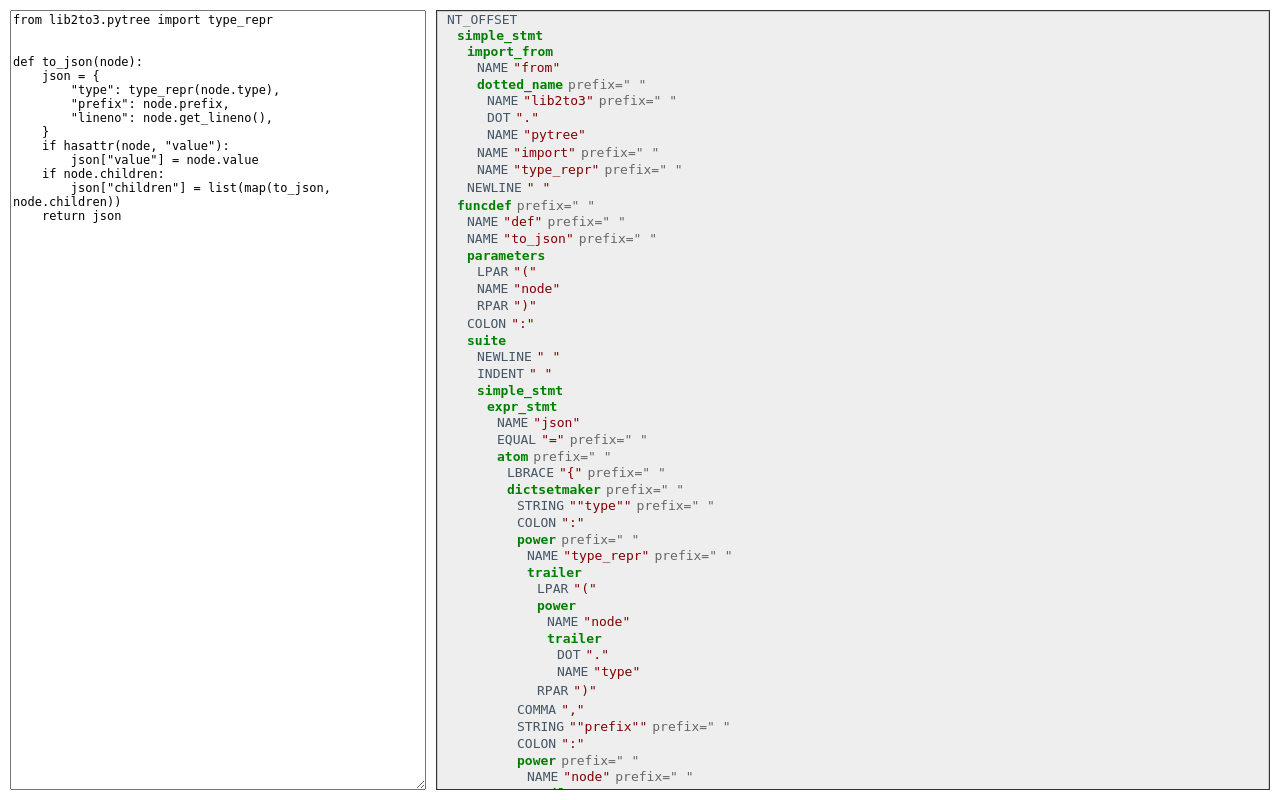
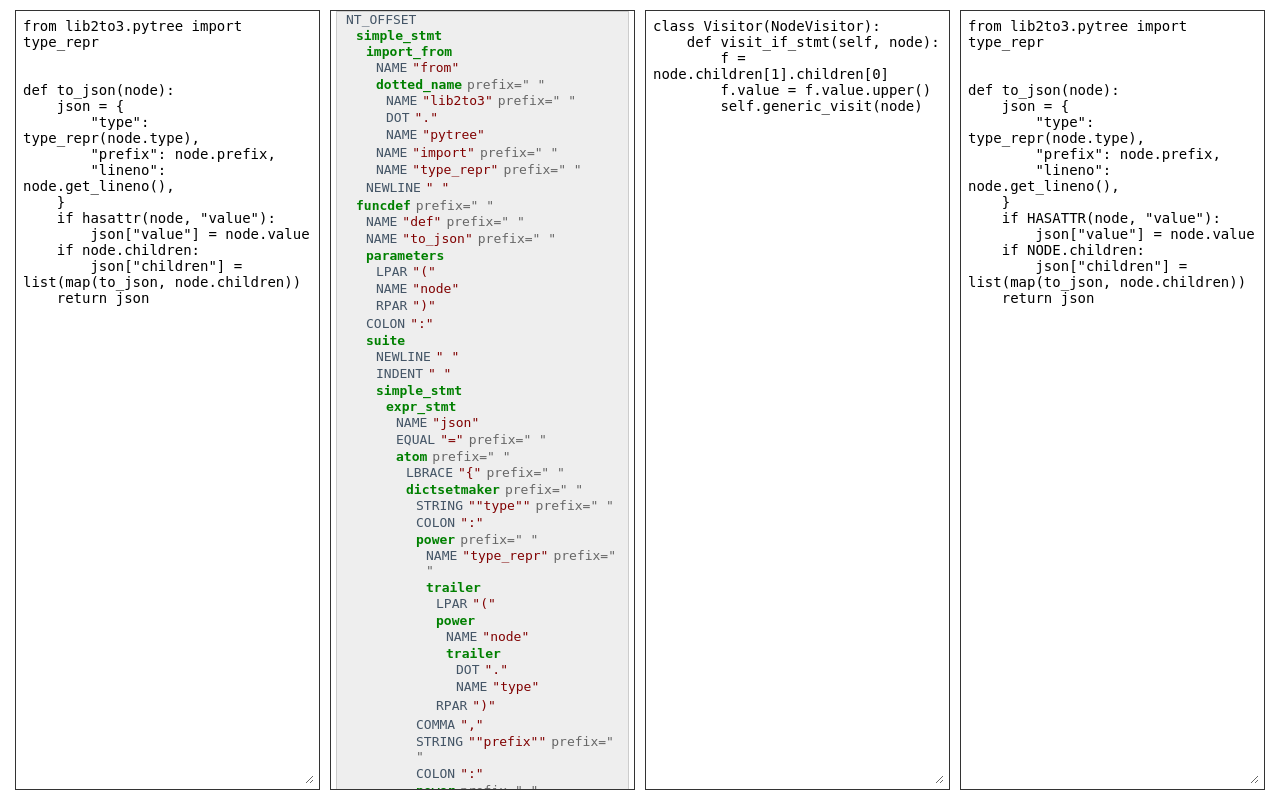
Before and after one commit to banga/prefactor, a Flask app: page / in a window 1280 px wide. Run offline with Flask 2, Linux system fonts and the light colour scheme.

Commit message:
Add a visitor class and implement live-updating visitor from the app

```diff
--- a/app.py
+++ b/app.py
@@ -1,3 +1,5 @@
+import sys
+import traceback
 from flask import (
     Flask,
     jsonify,
@@ -6,6 +8,7 @@ from flask import (
 )
 from parser import parse_string
 from util import to_json
+from visitor import NodeVisitor
 
 app = Flask(__name__)
 
@@ -21,3 +24,35 @@ def parse():
     if not source.endswith("\n"):
         source += "\n"
     return jsonify(tree=to_json(parse_string(source)))
+
+
+@app.route('/transform', methods=['POST'])
+def transform():
+    source = request.form.get('source', "")
+    if not source.endswith("\n"):
+        source += "\n"
+    node = parse_string(source)
+
+    visitor_source = request.form.get('visitor', "")
+    globals_ = {"NodeVisitor": NodeVisitor}
+    output = None
+    error = None
+    try:
+        exec(visitor_source, globals_, None)
+        visitor = globals_["Visitor"]()
+        visitor.visit(node)
+        output = str(node)
+    except Exception as e:
+        exc_type, exc_value, exc_traceback = sys.exc_info()
+        parts = traceback.extract_tb(exc_traceback)
+        _, lineno, _, _ = parts[-1]
+        error = {
+            "lineno": lineno,
+            "message": str(exc_value)
+        }
+
+    return jsonify(output=output, error=error)
+
+
+if __name__ == "__main__":
+    app.run()
--- a/static/script.js
+++ b/static/script.js
@@ -1,4 +1,6 @@
 const $source = $("#source");
+const $visitor = $("#visitor");
+const $tree = $("#tree");
 const $output = $("#output");
 
 function renderNode(node) {
@@ -53,25 +55,55 @@ function updateHighlightedLineNodes() {
     highlightLineNodes(lineno);
 }
 
-var lastRequest;
+function apiCall(endpoint) {
+    var request = null;
+    return function(data, success) {
+        if (request) {
+            request.abort();
+        }
+        request = $.ajax({
+            type: "POST",
+            url: endpoint,
+            data: data,
+            success: success,
+            dataType: "json"
+        });
+    };
+}
+
+const parseApi = apiCall("/parse");
+const transformApi = apiCall("/transform");
+
+function updateTree() {
+    updateOutput();
+    parseApi(
+        {source: $source.val()},
+        function(data) {
+            console.log(data.tree);
+            $tree.html("").append(renderNode(data.tree));
+            updateHighlightedLineNodes();
+        });
+}
+
 function updateOutput() {
-    if (lastRequest) {
-        lastRequest.abort();
-    }
-    lastRequest = $.ajax({
-        type: "POST",
-        url: "/parse",
-        data: {source: $source.val()},
-        success: function(data) {
-            console.log(data.tree);
-            $output.html("").append(renderNode(data.tree));
-            updateHighlightedLineNodes();
-        },
-        dataType: "json"
-    });
+    transformApi(
+        {source: $source.val(), visitor: $visitor.val()},
+        function(data) {
+            console.log(data);
+            if (data.output) {
+                $output.html(data.output);
+                $output.removeClass("error");
+            } else {
+                $output.html(`${data.error.message} on line ` +
+                    `${data.error.lineno}`);
+                $output.addClass("error");
+            }
+        });
 }
 
 $source.on("click", updateHighlightedLineNodes);
 $source.on("keyup", updateHighlightedLineNodes);
-$source.on("input", updateOutput);
+$source.on("input", updateTree);
+$visitor.on("input", updateOutput);
+updateTree();
 updateOutput();
--- a/static/style.css
+++ b/static/style.css
@@ -1,5 +1,6 @@
 * {
     box-sizing: border-box;
+    outline: none;
 }
 .container {
     position: absolute;
@@ -9,23 +10,31 @@
     right: 0;
     display: flex;
     padding: 10px;
-    font-family: monospace;
 }
 .column {
     height: 100%;
     overflow: auto;
     flex: 1 0;
+    margin: 0 5px;
+    border: 1px solid #333;
+    padding: 5px;
 }
-.column#output {
-    margin-left: 10px;
-    border: 1px solid #333;
-    flex: 2;
+.column textarea {
+    border: none;
+    font-size: 14px;
 }
-#source {
+.column, .column textarea {
+    font-family: monospace;
+}
+#tree {
+    flex: 1 0;
+}
+#source, #visitor, #output {
     height: 100%;
     width: 100%;
-    font-family: monospace;
-    font-size: 12px;
+}
+#output.error {
+    color: red;
 }
 .node {
     padding: 1px;
--- a/templates/index.html
+++ b/templates/index.html
@@ -25,7 +25,19 @@ def to_json(node):
     return json
                 </textarea>
             </div>
-            <div class="column" id="output">
+            <div class="column" id="tree">
+            </div>
+            <div class="column">
+                <textarea id="visitor" autocomplete="off" autocorrect="off" autocapitalize="off" spellcheck="false">
+class Visitor(NodeVisitor):
+    def visit_if_stmt(self, node):
+        f = node.children[1].children[0]
+        f.value = f.value.upper()
+        self.generic_visit(node)
+                </textarea>
+            </div>
+            <div class="column">
+                <textarea id="output" autocomplete="off" autocorrect="off" autocapitalize="off" spellcheck="false"></textarea>
             </div>
         </div>
         <script src="https://code.jquery.com/jquery-1.12.0.min.js"></script>
--- a/util.py
+++ b/util.py
@@ -1,18 +1,20 @@
 from lib2to3.pytree import type_repr
 from lib2to3.pgen2.tokenize import tok_name
+
+
+def type_name(node):
+    if node.type in tok_name:
+        return tok_name[node.type]
+    return type_repr(node.type)
 
 
 def to_json(node):
     json = {
         "prefix": node.prefix,
         "lineno": node.get_lineno(),
+        "type": type_name(node),
+        "is_terminal": node.type in tok_name
     }
-    if node.type in tok_name:
-        json["type"] = tok_name[node.type]
-        json["is_terminal"] = True
-    else:
-        json["type"] = type_repr(node.type)
-        json["is_terminal"] = False
     if hasattr(node, "value"):
         json["value"] = node.value
     if node.children:
--- /dev/null
+++ b/visitor.py
@@ -0,0 +1,14 @@
+import util
+
+
+class NodeVisitor(object):
+    def visit(self, node):
+        method_name = "visit_" + util.type_name(node)
+        if hasattr(self, method_name):
+            getattr(self, method_name)(node)
+        else:
+            self.generic_visit(node)
+
+    def generic_visit(self, node):
+        for child in node.children:
+            self.visit(child)
```
